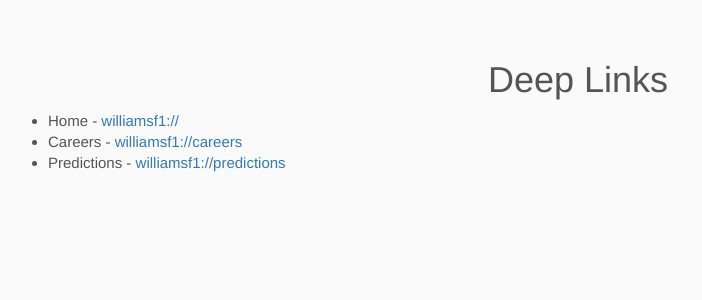
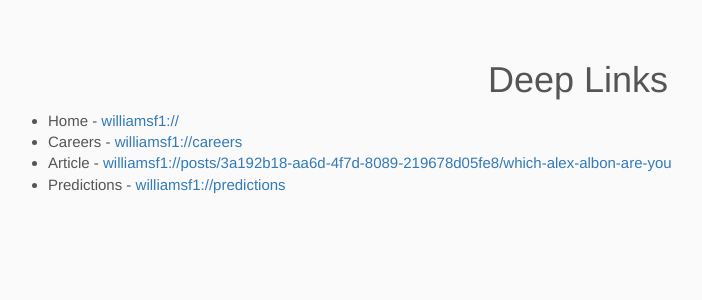
Before and after one commit to msschwartz/msschwartz.github.io, a Jekyll site: the page built from deeplinks.html, in a window 1280 px wide. Shown: the top 300 px of the page, without its empty margins (62-764 px from the left). Built offline with Jekyll 4.4.1, drawn with Linux system fonts in a browser that asks for light colours.

Commit message:
Update deeplinks.html

```diff
--- a/deeplinks.html
+++ b/deeplinks.html
@@ -5,5 +5,6 @@ title: Deep Links
 <ul style="text-align: left">
   <li>Home - <a href="williamsf1://">williamsf1://</a></li>
   <li>Careers - <a href="williamsf1://careers">williamsf1://careers</a></li>
+  <li>Article - <a href="williamsf1://posts/3a192b18-aa6d-4f7d-8089-219678d05fe8/which-alex-albon-are-you">williamsf1://posts/3a192b18-aa6d-4f7d-8089-219678d05fe8/which-alex-albon-are-you</a></li>
   <li>Predictions - <a href="williamsf1://predictions">williamsf1://predictions</a></li>
 </ul>
```
